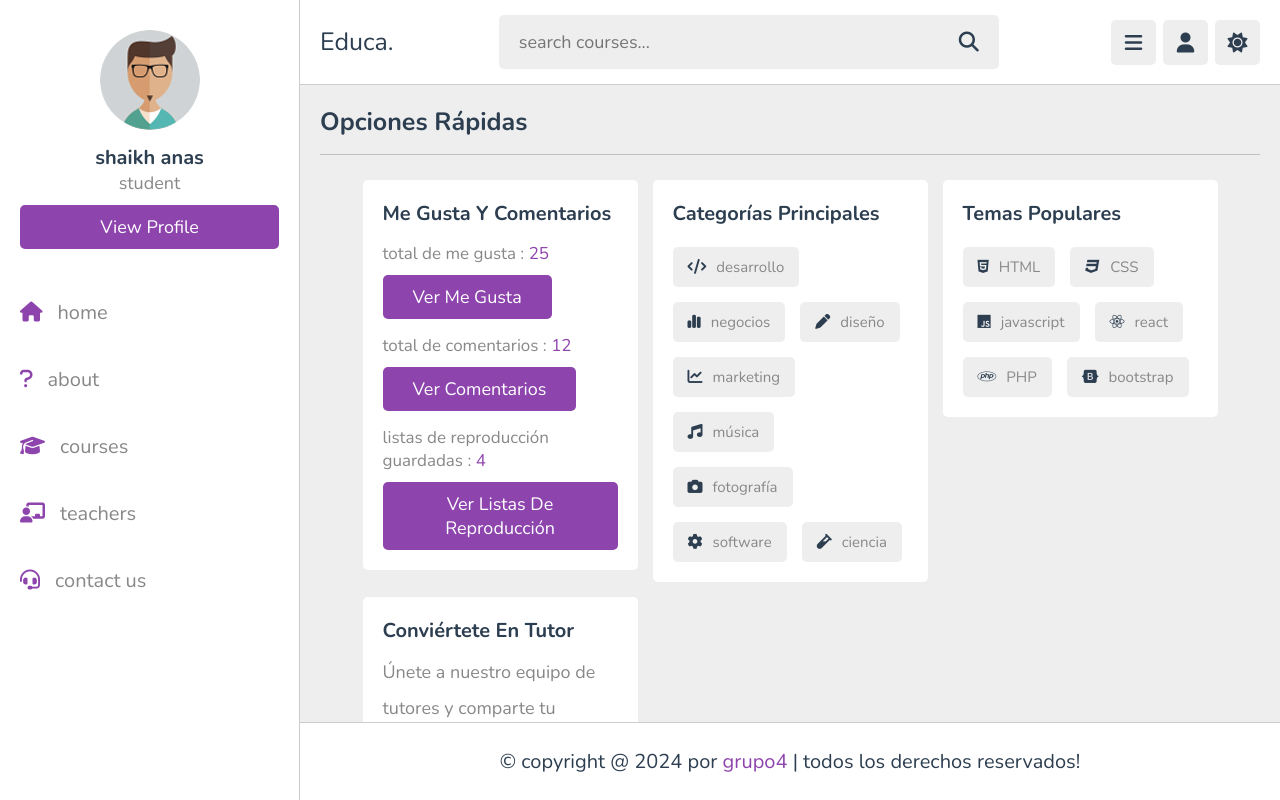
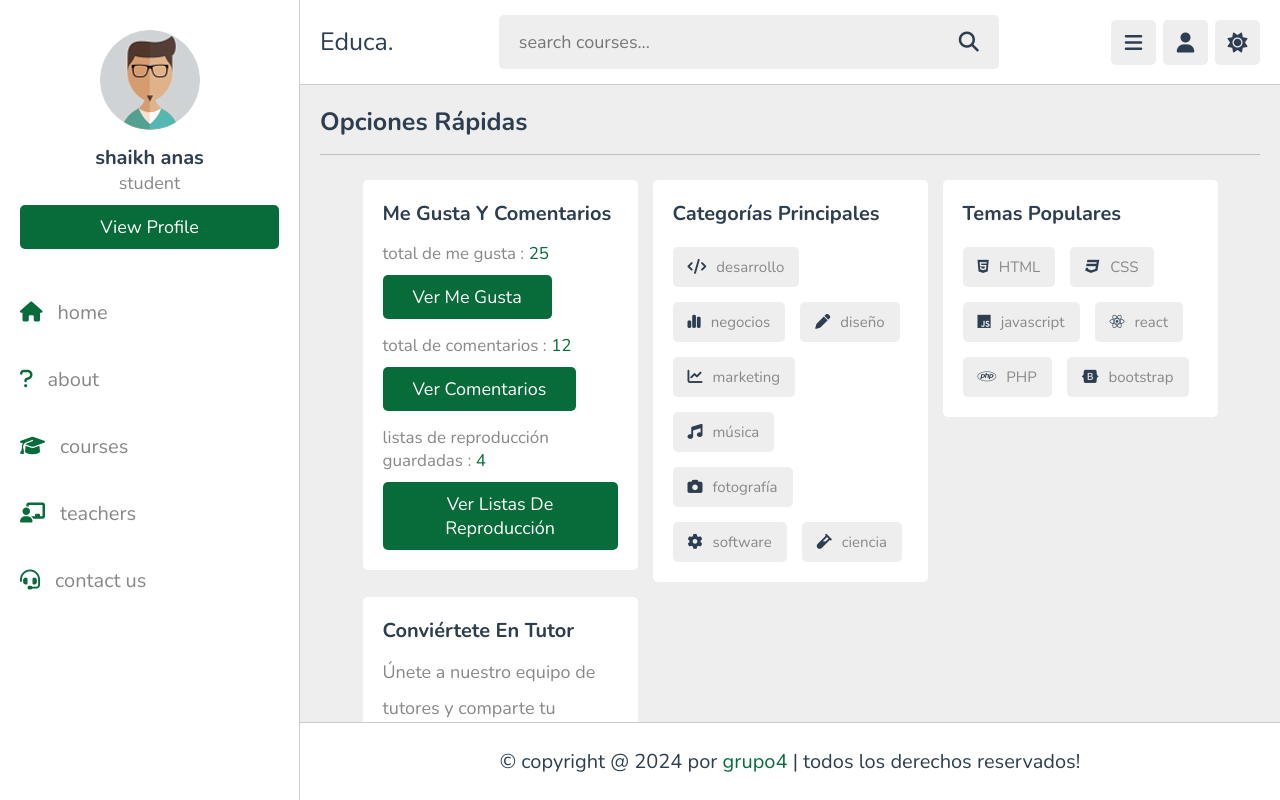
Before and after one commit to statick88/proyecto-plataforma-virtual-frontend, an Angular app: page / in a window 1280 px wide. Shown: the top 800 px of the page. Built offline with nearby package versions, Linux system fonts and the light colour scheme.

Commit message:
chore: Update main color in styles.css

```diff
--- a/src/styles.css
+++ b/src/styles.css
@@ -2,7 +2,7 @@
 @import url('https://fonts.googleapis.com/css2?family=Nunito:wght@200;300;400;500;600;700&display=swap');
 
 :root {
-    --main-color: #8e44ad;
+    --main-color: #086C3A;
     --red: #e74c3c;
     --orange: #f39c12;
     --light-color: #888;
```
